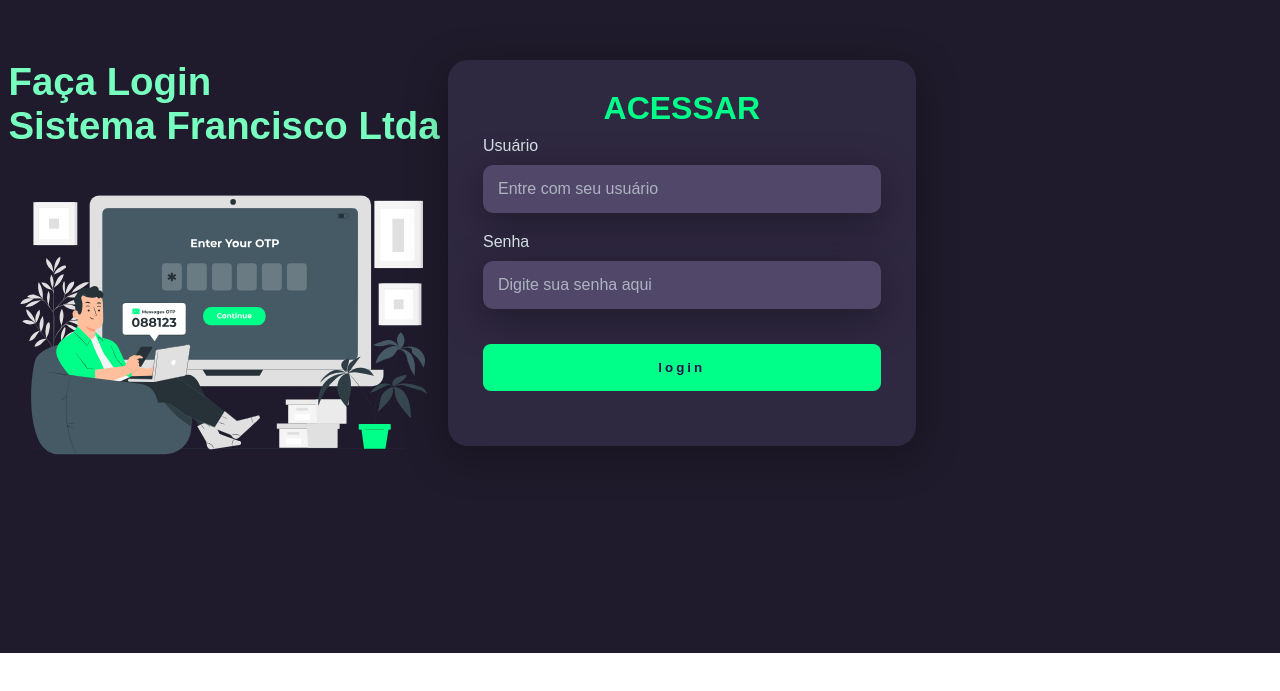
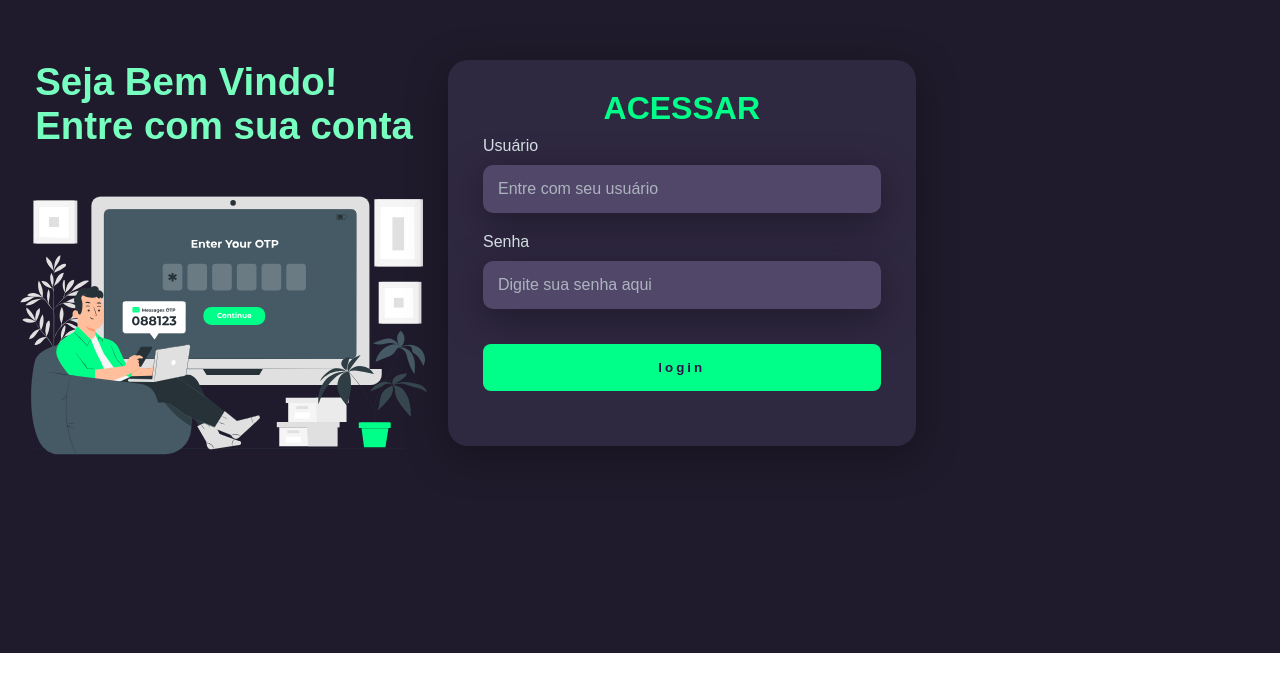
Before and after one commit to Franksilva959/Tela_acesso, a plain HTML site: page index.html in a window 1280 px wide. Shown: the part 147-838 px from the top of the page. Drawn offline with Linux system fonts and the light colour scheme; a web font is replaced by a local one.

Commit message:
Add files via upload

```diff
--- a/index.html
+++ b/index.html
@@ -1,16 +1,18 @@
 <!DOCTYPE html>
 <html lang="en">
+
 <head>
     <meta charset="UTF-8">
     <meta name="viewport" content="width=device-width, initial-scale=1.0">
     <link rel="stylesheet" href="style.css">
     <title>Login</title>
 </head>
+
 <body>
     <div class="main-login">
         <div class="left-login">
-            <h1>Faça Login <br> Sistema Francisco Ltda  </h1>
-            <img src="acesso.svg" class="left-login-image"  alt="acesso animação">
+            <h1>Seja Bem Vindo! <br> Entre com sua conta </h1>
+            <img src="acesso.svg" class="left-login-image" alt="acesso animação">
         </div>
         <div class="card-login">
             <h1>ACESSAR</h1>
@@ -27,4 +29,5 @@
         <div class="right-login"></div>
     </div>
 </body>
+
 </html>
```
Also changed, not shown: telainicialpng.png, telaresponsivamobile.png. Lines whose indentation alone changed are shown as unchanged.
